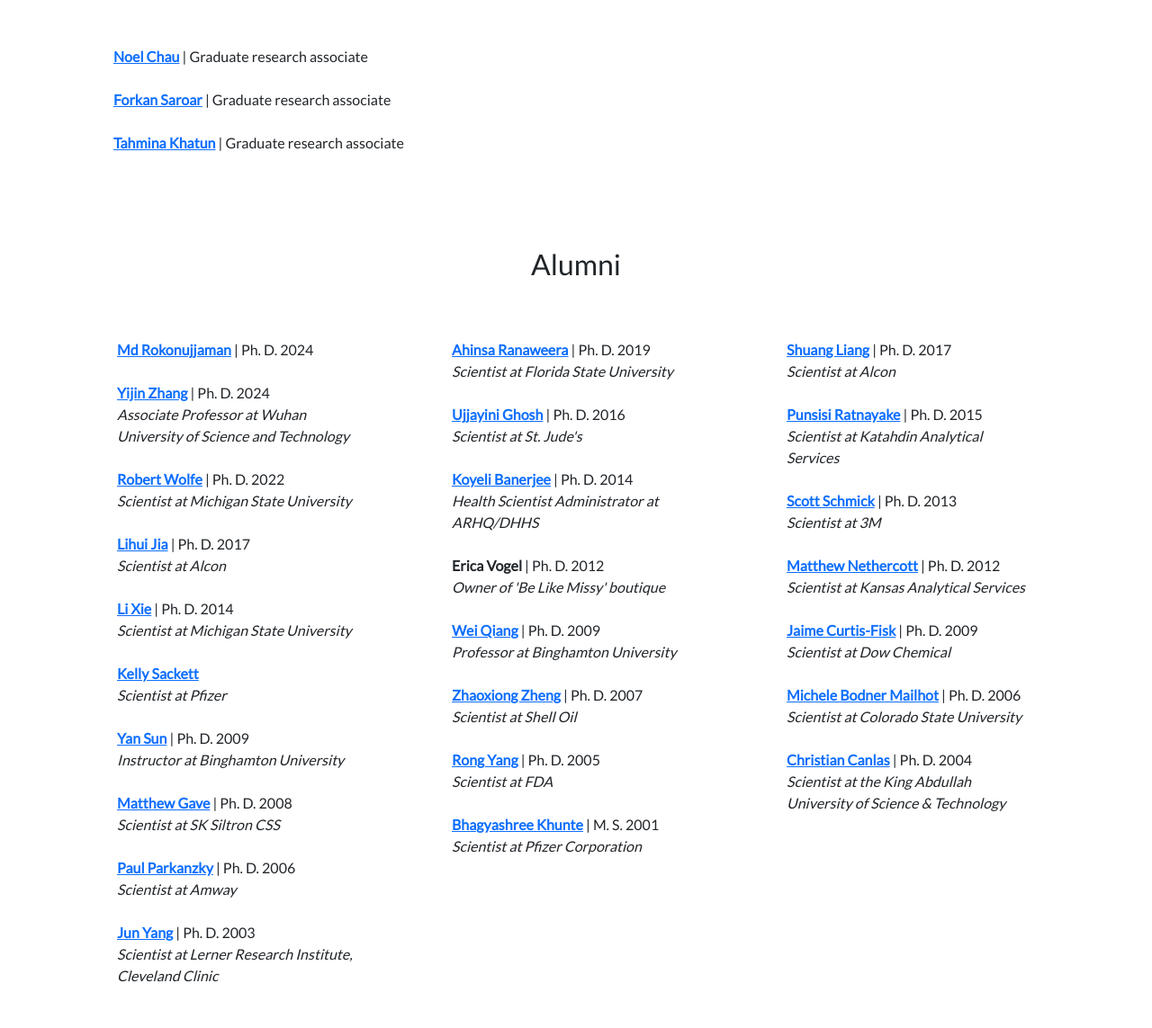
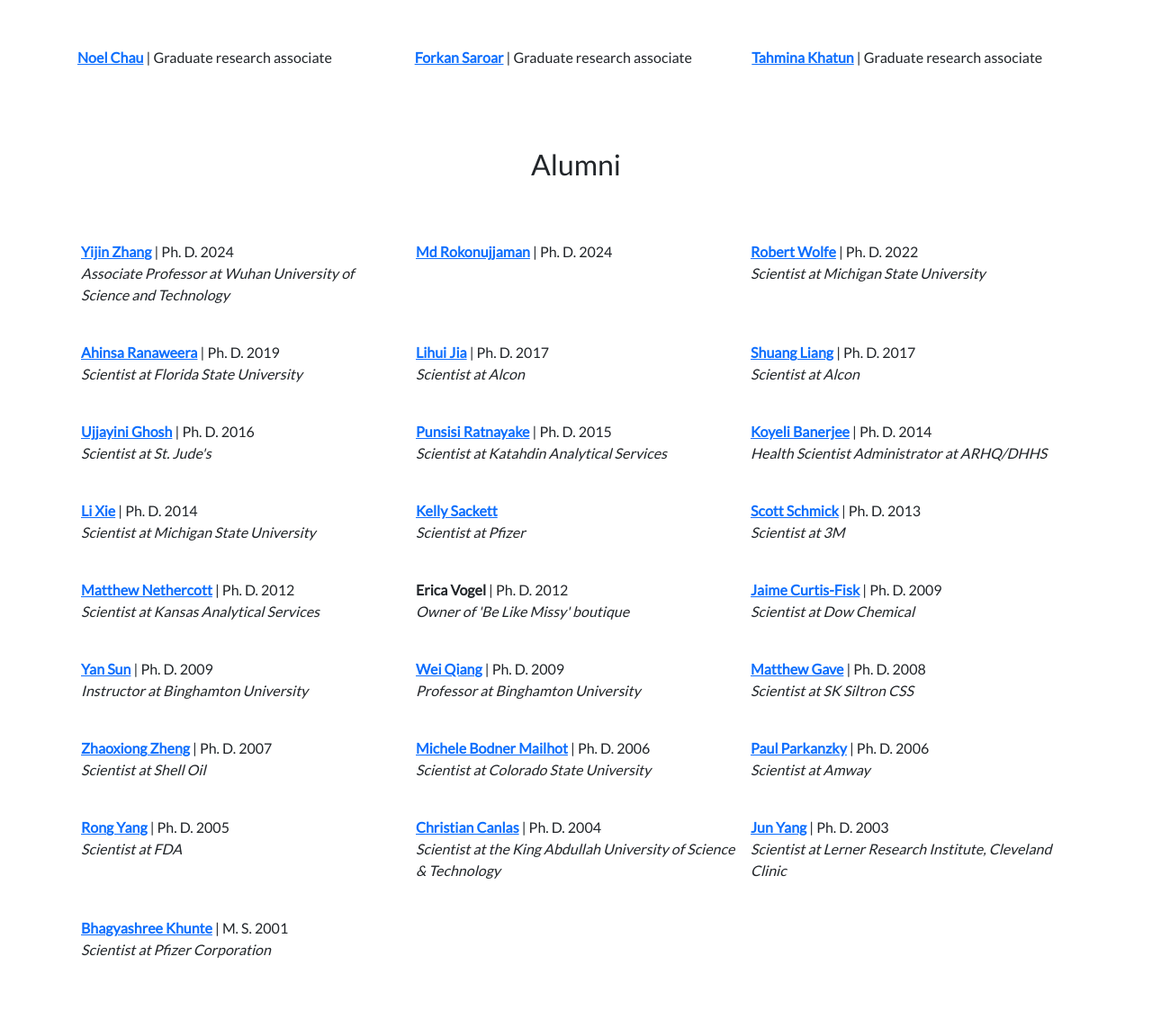
Before and after one commit to weliky/weliky.github.io, a plain HTML site: page team.html in a window 1280 px wide. Shown: the part 1026-2169 px from the top of the page at 90% size. Drawn offline with nearby package versions, Linux system fonts and the light colour scheme.

Commit message:
new team page structure

```diff
--- a/team.html
+++ b/team.html
@@ -133,61 +133,108 @@
       </div>
       <!--David Bio text end-->
 
-      <!--Current Member text begin-->
+      <!-- Current Member text begin-->
       <div class="row p-2">
-        <h2 class="text-center">Graduate Research Associates</h2>
-        <div class="col-lg-6 col-md-6 col-sm-12 p-5">
+        <h2 class="text-center">Graduate Research Associates</h2><br><br>
+        <div class="col-lg-12 col-md-12 col-sm-12 p-2"><br></div>
+        <div class="col-lg-4 col-md-6 col-sm-12 p-2">
           <b><a href="mailto:chaunoel@msu.edu">Noel Chau</a></b> | Graduate research associate<br><br>
+        </div>
+        <div class="col-lg-4 col-md-6 col-sm-12 p-2">
             <b><a href="mailto:saroarfo@msu.edu">Forkan Saroar</a></b> | Graduate research associate<br><br>
+        </div>
+        <div class="col-lg-4 col-md-6 col-sm-12 p-2">
             <b><a href="mailto:khatunta@msu.edu">Tahmina Khatun</a></b> | Graduate research associate<br><br>
         </div>
+        <div class="col-lg-12 col-md-12 col-sm-12 p-2">
+            <br>
+        </div>
+      </div>
+      <!-- Current Member text end-->
+       <!--Alumni text begin-->
+      <div class="row p-2">
+        <h2 class="text-center">Alumni</h2><br><br>
+        <div class="col-lg-12 col-md-12 col-sm-12 p-2"><br></div>
       </div>
       <div class="container text-left">
         <div class="row">
-
-          <div class="col-lg-6 col-md-6 col-sm-12 p-2">
-
+            <div class="col-lg-4 col-md-6 col-sm-12 p-2">
+                <b><a href="mailto:zhan1128@chemistry.msu.edu">Yijin Zhang</a></b> | Ph. D. 2024<br> <i>Associate Professor at Wuhan University of Science and Technology</i><br><br>
             </div>
+            <div class="col-lg-4 col-md-6 col-sm-12 p-2">
+                <b><a href="mailto:rokonujj@msu.edu">Md Rokonujjaman</a></b> | Ph. D. 2024<br><br>
             </div>
+            <div class="col-lg-4 col-md-6 col-sm-12 p-2">
+                <b><a href="mailto:wolfero3@chemistry.msu.edu">Robert Wolfe</a></b> | Ph. D. 2022<br> <i>Scientist at Michigan State University</i><br><br>
             </div>
-      <!--Current Member text end-->
-
-      <!--Alumni text begin-->
-      <div class="row p-2">
-        <h2 class="text-center">Alumni</h2>
+            <div class="col-lg-4 col-md-6 col-sm-12 p-2">
+                <b><a href="mailto:ahinsa@tec.rjt.ac.lk">Ahinsa Ranaweera</a></b> | Ph. D. 2019<br><i>Scientist at Florida State University</i><br><br>
             </div>
-      <div class="container text-left">
-        <div class="row">
-          <div class="col-lg-4 col-md-6 col-sm-12 p-5">
-            <b><a href="mailto:rokonujj@msu.edu">Md Rokonujjaman</a></b> | Ph. D. 2024<br><br>
-            <b><a href="mailto:zhan1128@chemistry.msu.edu">Yijin Zhang</a></b> | Ph. D. 2024<br> <i>Associate Professor at Wuhan University of Science and Technology</i><br><br>
-            <b><a href="mailto:wolfero3@chemistry.msu.edu">Robert Wolfe</a></b> | Ph. D. 2022<br> <i>Scientist at Michigan State University</i><br><br>
+            <div class="col-lg-4 col-md-6 col-sm-12 p-2">
                 <b><a href="mailto:jialihui@hotmail.com">Lihui Jia</a></b> | Ph. D. 2017<br> <i>Scientist at Alcon</i><br><br>
+            </div>
+            <div class="col-lg-4 col-md-6 col-sm-12 p-2">
+                <b><a href="mailto:liangsh6@msu.edu">Shuang Liang</a></b> | Ph. D. 2017<br> <i>Scientist at Alcon</i><br><br>
+            </div>
+            <div class="col-lg-4 col-md-6 col-sm-12 p-2">
+                <b><a href="mailto:ujjayini.ghosh@ucsf.edu">Ujjayini Ghosh</a></b> | Ph. D. 2016<br><i>Scientist at St. Jude's</i><br><br>
+            </div>
+            <div class="col-lg-4 col-md-6 col-sm-12 p-2">
+                <b><a href="mailto:ratnaya2@msu.edu">Punsisi Ratnayake</a></b> | Ph. D. 2015<br> <i>Scientist at Katahdin Analytical Services</i><br><br>
+            </div>
+            <div class="col-lg-4 col-md-6 col-sm-12 p-2">
+                <b><a href="mailto:koyelibanerjee@gmail.com">Koyeli Banerjee</a></b> | Ph. D. 2014<br> <i>Health Scientist Administrator at ARHQ/DHHS</i><br><br>
+            </div>
+            <div class="col-lg-4 col-md-6 col-sm-12 p-2">
                 <b><a href="mailto:lixie.chem.xmu@gmail.com">Li Xie</a></b> | Ph. D. 2014<br><i>Scientist at Michigan State University</i><br><br>
+            </div>
+            <div class="col-lg-4 col-md-6 col-sm-12 p-2">
                 <b><a href="mailto:ksackett@gmail.com">Kelly Sackett</a></b><br> <i>Scientist at Pfizer</i><br><br>
+            </div>
+            <div class="col-lg-4 col-md-6 col-sm-12 p-2">
+                <b><a href="mailto:sdschmick@gmail.com">Scott Schmick</a></b> | Ph. D. 2013<br>  <i>Scientist at 3M</i><br><br>
+            </div>
+            <div class="col-lg-4 col-md-6 col-sm-12 p-2">
+                <b><a href="mailto:matthew.nethercott@gmail.com">Matthew Nethercott</a></b> | Ph. D. 2012<br> <i>Scientist at Kansas Analytical Services</i><br><br>
+            </div>
+            <div class="col-lg-4 col-md-6 col-sm-12 p-2">
+                <b>Erica Vogel</b> | Ph. D. 2012<br> <i>Owner of 'Be Like Missy' boutique</i><br><br>
+            </div>
+            <div class="col-lg-4 col-md-6 col-sm-12 p-2">
+                <b><a href="mailto:JLCurtisFisk@dow.com">Jaime Curtis-Fisk</a></b> | Ph. D. 2009<br> <i>Scientist at Dow Chemical</i><br><br>
+            </div>
+            <div class="col-lg-4 col-md-6 col-sm-12 p-2">
                 <b><a href="mailto:syan@binghamton.edu">Yan Sun</a></b> | Ph. D. 2009<br>  <i>Instructor at Binghamton University</i><br><br>
+            </div>
+            <div class="col-lg-4 col-md-6 col-sm-12 p-2">
+                <b><a href="mailto:wqiang@binghamton.edu">Wei Qiang</a></b> | Ph. D. 2009<br><i>Professor at Binghamton University</i><br><br>
+            </div>
+            <div class="col-lg-4 col-md-6 col-sm-12 p-2">
                 <b><a href="mailto:matthew.gave@sksiltron.com">Matthew Gave</a></b> | Ph. D. 2008<br> <i>Scientist at SK Siltron CSS</i><br><br>
+            </div>
+            <div class="col-lg-4 col-md-6 col-sm-12 p-2">
+                <b><a href="mailto:zhaoxiong.zheng@shell.com">Zhaoxiong Zheng</a></b> | Ph. D. 2007<br> <i>Scientist at Shell Oil</i><br><br>
+            </div>
+            <div class="col-lg-4 col-md-6 col-sm-12 p-2">
+                <b><a href="mailto:michele.mailhot@colostate.edu">Michele Bodner Mailhot</a></b> | Ph. D. 2006<br><i>Scientist at Colorado State University</i><br><br>
+            </div>
+            <div class="col-lg-4 col-md-6 col-sm-12 p-2">
                 <b><a href="mailto:paul.parkanzky@amway.com">Paul Parkanzky</a></b> | Ph. D. 2006<br><i>Scientist at Amway</i><br><br>
+            </div>
+            <div class="col-lg-4 col-md-6 col-sm-12 p-2">
+                <b><a href="mailto:rongyang031@gmail.com">Rong Yang</a></b> | Ph. D. 2005<br> <i>Scientist at FDA</i><br><br>
+            </div>
+            <div class="col-lg-4 col-md-6 col-sm-12 p-2">
+                <b><a href="mailto:canlasch@gmail.com">Christian Canlas</a></b> | Ph. D. 2004<br><i>Scientist at the King Abdullah University of Science & Technology</i><br><br>
+            </div>
+            <div class="col-lg-4 col-md-6 col-sm-12 p-2">
                 <b><a href="mailto:yangj2@ccf.org">Jun Yang</a></b> | Ph. D. 2003<br><i>Scientist at Lerner Research Institute, Cleveland Clinic</i><br><br>
             </div>
-          <div class="col-lg-4 col-md-6 col-sm-12 p-5">
-            <b><a href="mailto:ahinsa@tec.rjt.ac.lk">Ahinsa Ranaweera</a></b> | Ph. D. 2019<br><i>Scientist at Florida State University</i><br><br>
-            <b><a href="mailto:ujjayini.ghosh@ucsf.edu">Ujjayini Ghosh</a></b> | Ph. D. 2016<br><i>Scientist at St. Jude's</i><br><br>
-            <b><a href="mailto:koyelibanerjee@gmail.com">Koyeli Banerjee</a></b> | Ph. D. 2014<br> <i>Health Scientist Administrator at ARHQ/DHHS</i><br><br>
-            <b>Erica Vogel</b> | Ph. D. 2012<br> <i>Owner of 'Be Like Missy' boutique</i><br><br>
-            <b><a href="mailto:wqiang@binghamton.edu">Wei Qiang</a></b> | Ph. D. 2009<br><i>Professor at Binghamton University</i><br><br>
-            <b><a href="mailto:zhaoxiong.zheng@shell.com">Zhaoxiong Zheng</a></b> | Ph. D. 2007<br> <i>Scientist at Shell Oil</i><br><br>
-            <b><a href="mailto:rongyang031@gmail.com">Rong Yang</a></b> | Ph. D. 2005<br> <i>Scientist at FDA</i><br><br>
+            <div class="col-lg-4 col-md-6 col-sm-12 p-2">
                 <b><a href="mailto:bkhunte@yahoo.com">Bhagyashree Khunte</a></b> | M. S. 2001<br><i>Scientist at Pfizer Corporation</i><br><br>
             </div>
-          <div class="col-lg-4 col-md-6 col-sm-12 p-5">
-            <b><a href="mailto:liangsh6@msu.edu">Shuang Liang</a></b> | Ph. D. 2017<br> <i>Scientist at Alcon</i><br><br>
-            <b><a href="mailto:ratnaya2@msu.edu">Punsisi Ratnayake</a></b> | Ph. D. 2015<br> <i>Scientist at Katahdin Analytical Services</i><br><br>
-            <b><a href="mailto:sdschmick@gmail.com">Scott Schmick</a></b> | Ph. D. 2013<br>  <i>Scientist at 3M</i><br><br>
-            <b><a href="mailto:matthew.nethercott@gmail.com">Matthew Nethercott</a></b> | Ph. D. 2012<br> <i>Scientist at Kansas Analytical Services</i><br><br>
-            <b><a href="mailto:JLCurtisFisk@dow.com">Jaime Curtis-Fisk</a></b> | Ph. D. 2009<br> <i>Scientist at Dow Chemical</i><br><br>
-            <b><a href="mailto:michele.mailhot@colostate.edu">Michele Bodner Mailhot</a></b> | Ph. D. 2006<br><i>Scientist at Colorado State University</i><br><br>
-            <b><a href="mailto:canlasch@gmail.com">Christian Canlas</a></b> | Ph. D. 2004<br><i>Scientist at the King Abdullah University of Science & Technology</i><br><br>
+            <div class="col-lg-12 col-md-12 col-sm-12 p-2">
+                <br>
             </div>
         </div>
       </div>
```
Lines whose indentation alone changed are shown as unchanged.
